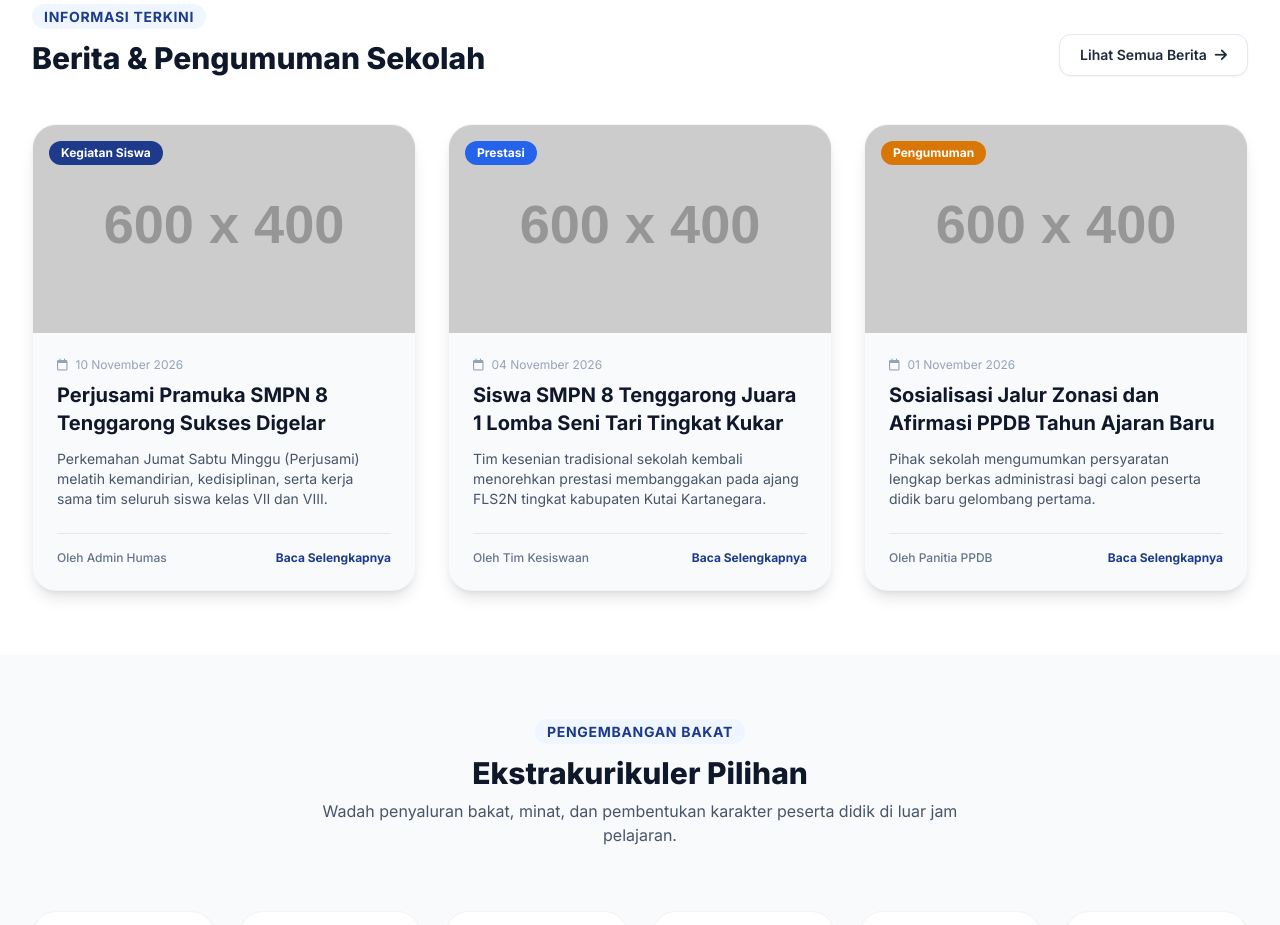
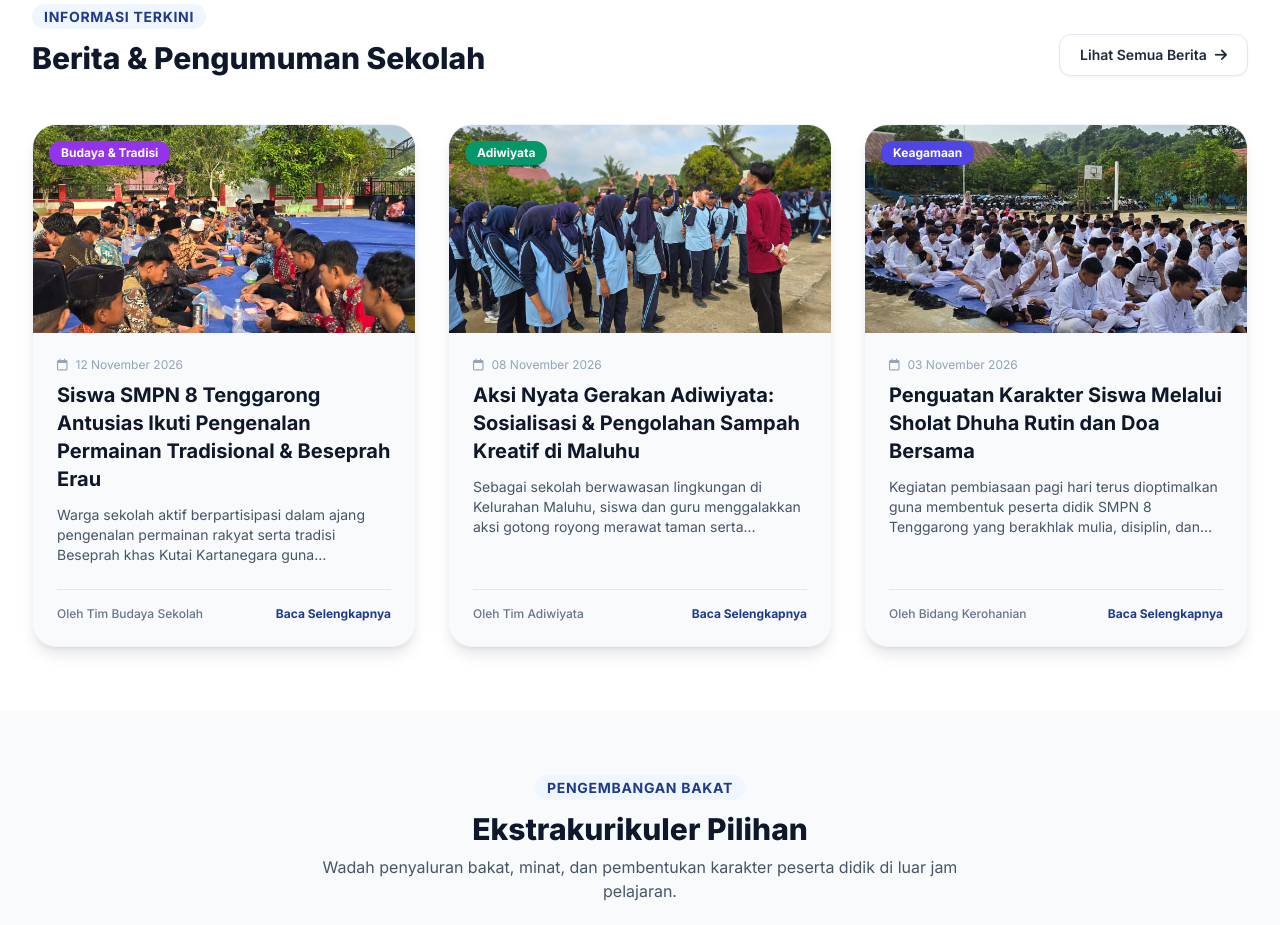
Before and after one commit to rafifirmansyah955-dotcom/Website_sekolah, a plain HTML site: page index.html in a window 1280 px wide. Shown: the part 3180-4105 px from the top of the page. Drawn offline with nearby package versions, Linux system fonts and the light colour scheme; placeholder pictures from the web are drawn by us.

Commit message:
stillup.html

```diff
--- a/index.html
+++ b/index.html
@@ -116,7 +116,7 @@
             </div>
         </div>
 
-        <!-- Mobile Navigation Menu (Enhanced Drawer Style) -->
+        <!-- Mobile Navigation Menu -->
         <div id="mobile-menu" class="hidden lg:hidden bg-white dark:bg-slate-900 border-t border-slate-100 dark:border-slate-800 px-4 py-4 space-y-1.5 shadow-2xl transition-all">
             <a href="#beranda" class="block px-3.5 py-2.5 rounded-xl text-slate-700 dark:text-slate-300 hover:bg-blue-50 dark:hover:bg-slate-800 hover:text-blue-900 dark:hover:text-blue-400 font-medium text-sm transition">Beranda</a>
             <a href="#profil" class="block px-3.5 py-2.5 rounded-xl text-slate-700 dark:text-slate-300 hover:bg-blue-50 dark:hover:bg-slate-800 hover:text-blue-900 dark:hover:text-blue-400 font-medium text-sm transition">Profil</a>
@@ -156,7 +156,6 @@
                 </div>
             </div>
         </div>
-        <!-- Wave shape bottom -->
         <div class="absolute bottom-0 left-0 right-0">
             <svg viewBox="0 0 1440 120" fill="none" xmlns="http://www.w3.org/2000/svg" class="w-full h-10 sm:h-16 lg:h-20 text-slate-50 dark:text-slate-950 preserve-3d">
                 <path d="M0,32L60,42.7C120,53,240,75,360,80C480,85,600,75,720,58.7C840,43,960,21,1080,21.3C1200,21,1320,43,1380,53.3L1440,64L1440,120L1380,120C1320,120,1200,120,1080,120C960,120,840,120,720,120C600,120,480,120,360,120C240,120,120,120,60,120L0,120Z" fill="currentColor"></path>
@@ -356,7 +355,7 @@
         </div>
     </section>
 
-    <!-- BERITA & PENGUMUMAN TERBARU -->
+    <!-- BERITA & PENGUMUMAN TERBARU (DIPERBARUI DENGAN FAKTA & KEGIATAN TERKINI) -->
     <section id="berita" class="py-12 sm:py-16 bg-white dark:bg-slate-900">
         <div class="max-w-7xl mx-auto px-4 sm:px-6 lg:px-8">
             <div class="flex flex-col md:flex-row justify-between items-start md:items-end mb-10 sm:mb-12 gap-4">
@@ -372,64 +371,64 @@
             </div>
 
             <div class="grid grid-cols-1 md:grid-cols-3 gap-6 sm:gap-8">
-                <!-- Artikel 1 -->
+                <!-- Artikel 1: Pelestarian Tradisi & Permainan Rakyat / Festival Erau -->
                 <div class="bg-slate-50 dark:bg-slate-950 rounded-2xl sm:rounded-3xl overflow-hidden shadow-lg border border-slate-100 dark:border-slate-800 flex flex-col group hover:-translate-y-1 transition duration-300">
                     <div class="relative overflow-hidden h-48 sm:h-52">
-                        <img src="https://placehold.co/600x400/1e3a8a/ffffff?text=Kegiatan+Pramuka" alt="Pramuka" class="w-full h-full object-cover group-hover:scale-105 transition duration-500">
-                        <span class="absolute top-4 left-4 bg-blue-900 text-white text-xs font-bold px-3 py-1 rounded-full">Kegiatan Siswa</span>
+                        <img src="kegiatanbeseprahdalammemperingatierau.jpeg" alt="Pelestarian Budaya Kutai" class="w-full h-full object-cover group-hover:scale-105 transition duration-500">
+                        <span class="absolute top-4 left-4 bg-purple-600 text-white text-xs font-bold px-3 py-1 rounded-full shadow-md">Budaya & Tradisi</span>
                     </div>
                     <div class="p-5 sm:p-6 flex-1 flex flex-col justify-between">
                         <div>
                             <div class="text-[11px] sm:text-xs text-slate-400 mb-2 flex items-center gap-2">
-                                <i class="fa-regular fa-calendar"></i> 10 November 2026
+                                <i class="fa-regular fa-calendar"></i> 12 November 2026
                             </div>
-                            <h3 class="text-lg sm:text-xl font-bold text-slate-900 dark:text-white mb-2.5 sm:mb-3 group-hover:text-blue-900 dark:group-hover:text-blue-400 transition">Perjusami Pramuka SMPN 8 Tenggarong Sukses Digelar</h3>
-                            <p class="text-slate-600 dark:text-slate-300 text-xs sm:text-sm line-clamp-3">Perkemahan Jumat Sabtu Minggu (Perjusami) melatih kemandirian, kedisiplinan, serta kerja sama tim seluruh siswa kelas VII dan VIII.</p>
+                            <h3 class="text-lg sm:text-xl font-bold text-slate-900 dark:text-white mb-2.5 sm:mb-3 group-hover:text-blue-900 dark:group-hover:text-blue-400 transition">Siswa SMPN 8 Tenggarong Antusias Ikuti Pengenalan Permainan Tradisional & Beseprah Erau</h3>
+                            <p class="text-slate-600 dark:text-slate-300 text-xs sm:text-sm line-clamp-3">Warga sekolah aktif berpartisipasi dalam ajang pengenalan permainan rakyat serta tradisi Beseprah khas Kutai Kartanegara guna melestarikan kearifan lokal di Tenggarong.</p>
                         </div>
                         <div class="mt-5 sm:mt-6 pt-4 border-t border-slate-200 dark:border-slate-800 flex items-center justify-between text-xs">
-                            <span class="font-medium text-slate-500 dark:text-slate-400">Oleh Admin Humas</span>
+                            <span class="font-medium text-slate-500 dark:text-slate-400">Oleh Tim Budaya Sekolah</span>
                             <a href="#berita" class="text-blue-900 dark:text-blue-400 font-bold hover:underline">Baca Selengkapnya</a>
                         </div>
                     </div>
                 </div>
 
-                <!-- Artikel 2 -->
+                <!-- Artikel 2: Program Adiwiyata & Daur Ulang Sampah -->
                 <div class="bg-slate-50 dark:bg-slate-950 rounded-2xl sm:rounded-3xl overflow-hidden shadow-lg border border-slate-100 dark:border-slate-800 flex flex-col group hover:-translate-y-1 transition duration-300">
                     <div class="relative overflow-hidden h-48 sm:h-52">
-                        <img src="https://placehold.co/600x400/3b82f6/ffffff?text=Prestasi+Siswa" alt="Prestasi" class="w-full h-full object-cover group-hover:scale-105 transition duration-500">
-                        <span class="absolute top-4 left-4 bg-blue-600 text-white text-xs font-bold px-3 py-1 rounded-full">Prestasi</span>
+                        <img src="kegiatanadiwiyata.jpeg" alt="Adiwiyata Sekolah" class="w-full h-full object-cover group-hover:scale-105 transition duration-500">
+                        <span class="absolute top-4 left-4 bg-emerald-600 text-white text-xs font-bold px-3 py-1 rounded-full shadow-md">Adiwiyata</span>
                     </div>
                     <div class="p-5 sm:p-6 flex-1 flex flex-col justify-between">
                         <div>
                             <div class="text-[11px] sm:text-xs text-slate-400 mb-2 flex items-center gap-2">
-                                <i class="fa-regular fa-calendar"></i> 04 November 2026
+                                <i class="fa-regular fa-calendar"></i> 08 November 2026
                             </div>
-                            <h3 class="text-lg sm:text-xl font-bold text-slate-900 dark:text-white mb-2.5 sm:mb-3 group-hover:text-blue-900 dark:group-hover:text-blue-400 transition">Siswa SMPN 8 Tenggarong Juara 1 Lomba Seni Tari Tingkat Kukar</h3>
-                            <p class="text-slate-600 dark:text-slate-300 text-xs sm:text-sm line-clamp-3">Tim kesenian tradisional sekolah kembali menorehkan prestasi membanggakan pada ajang FLS2N tingkat kabupaten Kutai Kartanegara.</p>
+                            <h3 class="text-lg sm:text-xl font-bold text-slate-900 dark:text-white mb-2.5 sm:mb-3 group-hover:text-blue-900 dark:group-hover:text-blue-400 transition">Aksi Nyata Gerakan Adiwiyata: Sosialisasi & Pengolahan Sampah Kreatif di Maluhu</h3>
+                            <p class="text-slate-600 dark:text-slate-300 text-xs sm:text-sm line-clamp-3">Sebagai sekolah berwawasan lingkungan di Kelurahan Maluhu, siswa dan guru menggalakkan aksi gotong royong merawat taman serta pelatihan daur ulang limbah plastik.</p>
                         </div>
                         <div class="mt-5 sm:mt-6 pt-4 border-t border-slate-200 dark:border-slate-800 flex items-center justify-between text-xs">
-                            <span class="font-medium text-slate-500 dark:text-slate-400">Oleh Tim Kesiswaan</span>
+                            <span class="font-medium text-slate-500 dark:text-slate-400">Oleh Tim Adiwiyata</span>
                             <a href="#berita" class="text-blue-900 dark:text-blue-400 font-bold hover:underline">Baca Selengkapnya</a>
                         </div>
                     </div>
                 </div>
 
-                <!-- Artikel 3 -->
+                <!-- Artikel 3: Pembiasaan Keagamaan & Sholat Dhuha -->
                 <div class="bg-slate-50 dark:bg-slate-950 rounded-2xl sm:rounded-3xl overflow-hidden shadow-lg border border-slate-100 dark:border-slate-800 flex flex-col group hover:-translate-y-1 transition duration-300">
                     <div class="relative overflow-hidden h-48 sm:h-52">
-                        <img src="https://placehold.co/600x400/d97706/ffffff?text=Info+PPDB" alt="PPDB" class="w-full h-full object-cover group-hover:scale-105 transition duration-500">
-                        <span class="absolute top-4 left-4 bg-amber-600 text-white text-xs font-bold px-3 py-1 rounded-full">Pengumuman</span>
+                        <img src="kegiatansholatdhuhadandoabersama.jpeg" alt="Keagamaan Sekolah" class="w-full h-full object-cover group-hover:scale-105 transition duration-500">
+                        <span class="absolute top-4 left-4 bg-indigo-600 text-white text-xs font-bold px-3 py-1 rounded-full shadow-md">Keagamaan</span>
                     </div>
                     <div class="p-5 sm:p-6 flex-1 flex flex-col justify-between">
                         <div>
                             <div class="text-[11px] sm:text-xs text-slate-400 mb-2 flex items-center gap-2">
-                                <i class="fa-regular fa-calendar"></i> 01 November 2026
+                                <i class="fa-regular fa-calendar"></i> 03 November 2026
                             </div>
-                            <h3 class="text-lg sm:text-xl font-bold text-slate-900 dark:text-white mb-2.5 sm:mb-3 group-hover:text-blue-900 dark:group-hover:text-blue-400 transition">Sosialisasi Jalur Zonasi dan Afirmasi PPDB Tahun Ajaran Baru</h3>
-                            <p class="text-slate-600 dark:text-slate-300 text-xs sm:text-sm line-clamp-3">Pihak sekolah mengumumkan persyaratan lengkap berkas administrasi bagi calon peserta didik baru gelombang pertama.</p>
+                            <h3 class="text-lg sm:text-xl font-bold text-slate-900 dark:text-white mb-2.5 sm:mb-3 group-hover:text-blue-900 dark:group-hover:text-blue-400 transition">Penguatan Karakter Siswa Melalui Sholat Dhuha Rutin dan Doa Bersama</h3>
+                            <p class="text-slate-600 dark:text-slate-300 text-xs sm:text-sm line-clamp-3">Kegiatan pembiasaan pagi hari terus dioptimalkan guna membentuk peserta didik SMPN 8 Tenggarong yang berakhlak mulia, disiplin, dan religius.</p>
                         </div>
                         <div class="mt-5 sm:mt-6 pt-4 border-t border-slate-200 dark:border-slate-800 flex items-center justify-between text-xs">
-                            <span class="font-medium text-slate-500 dark:text-slate-400">Oleh Panitia PPDB</span>
+                            <span class="font-medium text-slate-500 dark:text-slate-400">Oleh Bidang Kerohanian</span>
                             <a href="#berita" class="text-blue-900 dark:text-blue-400 font-bold hover:underline">Baca Selengkapnya</a>
                         </div>
                     </div>
@@ -515,7 +514,7 @@
             </div>
 
             <div class="grid grid-cols-1 sm:grid-cols-2 lg:grid-cols-4 gap-6">
-                <!-- Card 1: Ekstrakurikuler Sepak Bola -->
+                <!-- Card 1 -->
                 <div class="bg-slate-50 dark:bg-slate-900 border border-slate-200 dark:border-slate-800 rounded-3xl overflow-hidden shadow-lg flex flex-col group hover:-translate-y-1 transition duration-300">
                     <div class="relative overflow-hidden h-48 sm:h-52">
                         <img src="fotobersamaekskulbola.jpeg" alt="Tim Ekstrakurikuler Sepak Bola" class="w-full h-full object-cover group-hover:scale-105 transition duration-500">
@@ -529,7 +528,7 @@
                     </div>
                 </div>
 
-                <!-- Card 2: Proses Pengibaran Bendera -->
+                <!-- Card 2 -->
                 <div class="bg-slate-50 dark:bg-slate-900 border border-slate-200 dark:border-slate-800 rounded-3xl overflow-hidden shadow-lg flex flex-col group hover:-translate-y-1 transition duration-300">
                     <div class="relative overflow-hidden h-48 sm:h-52">
                         <img src="pengibaranbendera.jpeg" alt="Proses Pengibaran Bendera Merah Putih" class="w-full h-full object-cover group-hover:scale-105 transition duration-500">
@@ -543,7 +542,7 @@
                     </div>
                 </div>
 
-                <!-- Card 3: Kegiatan Pawai 17 Agustus -->
+                <!-- Card 3 -->
                 <div class="bg-slate-50 dark:bg-slate-900 border border-slate-200 dark:border-slate-800 rounded-3xl overflow-hidden shadow-lg flex flex-col group hover:-translate-y-1 transition duration-300">
                     <div class="relative overflow-hidden h-48 sm:h-52">
                         <img src="kegiatanpawai17agustus.jpeg" alt="Kegiatan Pawai Kemerdekaan 17 Agustus" class="w-full h-full object-cover group-hover:scale-105 transition duration-500">
@@ -557,7 +556,7 @@
                     </div>
                 </div>
 
-                <!-- Card 4: Kegiatan Adiwiyata -->
+                <!-- Card 4 -->
                 <div class="bg-slate-50 dark:bg-slate-900 border border-slate-200 dark:border-slate-800 rounded-3xl overflow-hidden shadow-lg flex flex-col group hover:-translate-y-1 transition duration-300">
                     <div class="relative overflow-hidden h-48 sm:h-52">
                         <img src="kegiatanadiwiyata.jpeg" alt="Kegiatan Adiwiyata Sekolah" class="w-full h-full object-cover group-hover:scale-105 transition duration-500">
@@ -571,7 +570,7 @@
                     </div>
                 </div>
 
-                <!-- Card 5: Kegiatan Beseprah -->
+                <!-- Card 5 -->
                 <div class="bg-slate-50 dark:bg-slate-900 border border-slate-200 dark:border-slate-800 rounded-3xl overflow-hidden shadow-lg flex flex-col group hover:-translate-y-1 transition duration-300">
                     <div class="relative overflow-hidden h-48 sm:h-52">
                         <img src="kegiatanbeseprahdalammemperingatierau.jpeg" alt="Kegiatan Beseprah Memperingati Erau" class="w-full h-full object-cover group-hover:scale-105 transition duration-500">
@@ -585,7 +584,7 @@
                     </div>
                 </div>
 
-                <!-- Card 6: Sholat Dhuha & Doa Bersama -->
+                <!-- Card 6 -->
                 <div class="bg-slate-50 dark:bg-slate-900 border border-slate-200 dark:border-slate-800 rounded-3xl overflow-hidden shadow-lg flex flex-col group hover:-translate-y-1 transition duration-300">
                     <div class="relative overflow-hidden h-48 sm:h-52">
                         <img src="kegiatansholatdhuhadandoabersama.jpeg" alt="Sholat Dhuha dan Doa Bersama" class="w-full h-full object-cover group-hover:scale-105 transition duration-500">
@@ -599,7 +598,7 @@
                     </div>
                 </div>
 
-                <!-- Card 7: Sosialisasi Daur Ulang Sampah -->
+                <!-- Card 7 -->
                 <div class="bg-slate-50 dark:bg-slate-900 border border-slate-200 dark:border-slate-800 rounded-3xl overflow-hidden shadow-lg flex flex-col group hover:-translate-y-1 transition duration-300">
                     <div class="relative overflow-hidden h-48 sm:h-52">
                         <img src="kegiatansosialisasidaurulangsampah.jpeg" alt="Sosialisasi Daur Ulang Sampah" class="w-full h-full object-cover group-hover:scale-105 transition duration-500">
@@ -613,7 +612,7 @@
                     </div>
                 </div>
 
-                <!-- Card 8: Pawai Ulang Tahun Kelurahan Maluhu -->
+                <!-- Card 8 -->
                 <div class="bg-slate-50 dark:bg-slate-900 border border-slate-200 dark:border-slate-800 rounded-3xl overflow-hidden shadow-lg flex flex-col group hover:-translate-y-1 transition duration-300">
                     <div class="relative overflow-hidden h-48 sm:h-52">
                         <img src="pawaiulangtahunkelurahanmaluhu.jpeg" alt="Pawai Ulang Tahun Kelurahan Maluhu" class="w-full h-full object-cover group-hover:scale-105 transition duration-500">
@@ -692,7 +691,6 @@
             </div>
 
             <div class="grid grid-cols-1 lg:grid-cols-2 gap-6 sm:gap-8 items-center">
-                <!-- Kolom Informasi Kontak -->
                 <div class="space-y-3.5 sm:space-y-4">
                     <!-- Alamat -->
                     <div class="bg-slate-50 dark:bg-slate-950 p-4 sm:p-5 rounded-2xl shadow-sm border border-slate-100 dark:border-slate-800 flex items-start gap-3.5 sm:gap-4">
@@ -758,7 +756,7 @@
                     </div>
                 </div>
 
-                <!-- GOOGLE MAPS EMBED INTERAKTIF -->
+                <!-- GOOGLE MAPS EMBED -->
                 <div class="bg-slate-50 dark:bg-slate-950 p-3 rounded-2xl sm:rounded-3xl shadow-xl border border-slate-100 dark:border-slate-800 h-[380px] sm:h-[480px] relative overflow-hidden flex flex-col">
                     <iframe
                         src="https://maps.google.com/maps?q=-0.4079033,116.94742&t=&z=17&ie=UTF8&iwloc=&output=embed"
```
